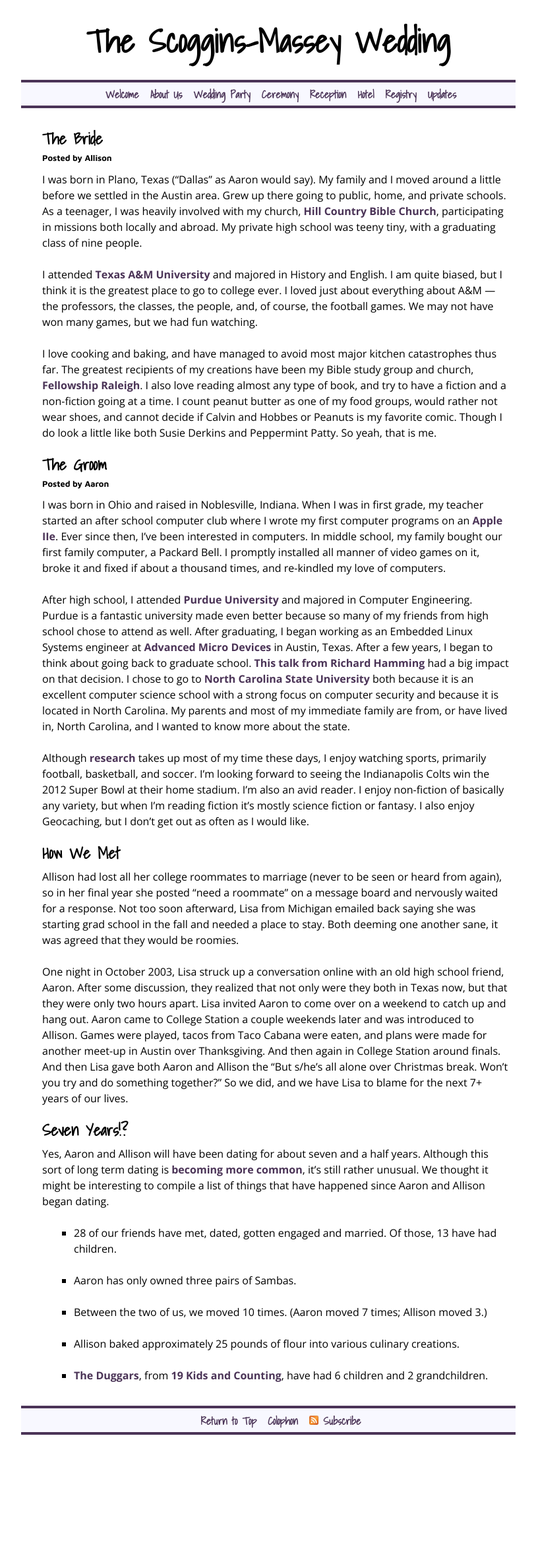
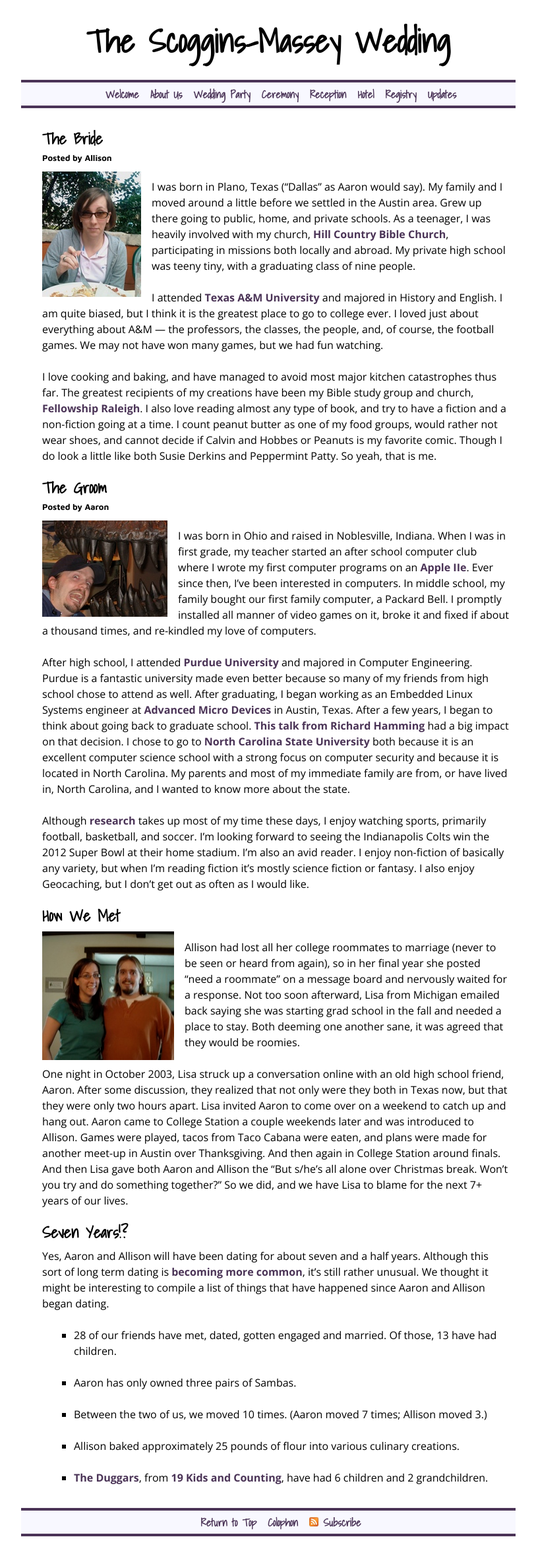
Before and after one commit to akmassey/akmassey.github.io, a Jekyll site: the page built from wedding/about-us.md, in a window 1280 px wide. Shown: the whole page at 66% size, without its empty margins (233-1046 px from the left). Built offline with Jekyll 4.4.1, drawn with Linux system fonts in a browser that asks for light colours; Markdown is read by kramdown in place of the engine named in the settings; before the commit the page ends 2220 px from its top, so only the background shows below that.

Commit message:
Adding a few images.

```diff
--- a/_sass/partials/_structure.scss
+++ b/_sass/partials/_structure.scss
@@ -150,3 +150,8 @@ blockquote {
 iframe {
   padding-bottom: 2em;
 }
+
+img.portrait {
+  float: left;
+  margin-right: 1em;
+}
--- a/css/screen.css
+++ b/css/screen.css
@@ -123,3 +123,6 @@ blockquote { padding-left: 3em; }
 
 /* line 150, ../_sass/partials/_structure.scss */
 iframe { padding-bottom: 2em; }
+
+/* line 154, ../_sass/partials/_structure.scss */
+img.portrait { float: left; margin-right: 1em; }
--- a/wedding/about-us.md
+++ b/wedding/about-us.md
@@ -5,6 +5,8 @@ title: About Us
 
 # The Bride
 ## Posted by Allison
+
+<img class='portrait' src='/images/wedding/acs.png' />
 
 I was born in Plano, Texas ("Dallas" as Aaron would say).  My family and
 I moved around a little before we settled in the Austin area.  Grew up
@@ -33,6 +35,8 @@ Peppermint Patty.   So yeah, that is me.
 
 # The Groom
 ## Posted by Aaron
+
+<img class='portrait' src='/images/wedding/akm.png' />
 
 I was born in Ohio and raised in Noblesville, Indiana.  When I was in
 first grade, my teacher started an after school computer club where I
@@ -67,6 +71,8 @@ reading fiction it's mostly science fiction or fantasy.  I also enjoy
 Geocaching, but I don't get out as often as I would like.
 
 # How We Met
+
+<img class='portrait' src='/images/wedding/together.png' />
 
 Allison had lost all her college roommates to marriage (never to be seen
 or heard from again), so in her final year she posted "need a roommate"
```
Also changed, not shown: wedding/index.md (+5 -0 lines), images/wedding/acs.png (added), images/wedding/akm-acs-kushner-wedding.png (added), images/wedding/akm.png (added), images/wedding/together.png (added).
